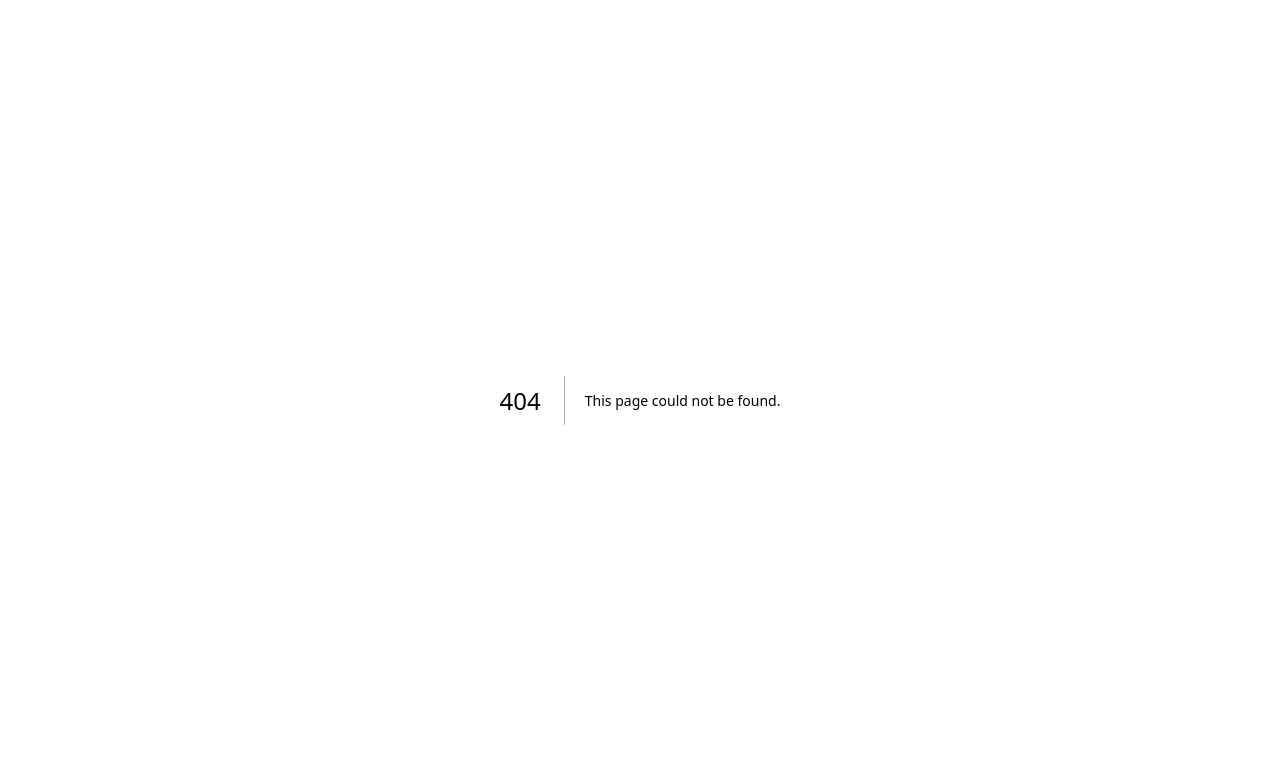
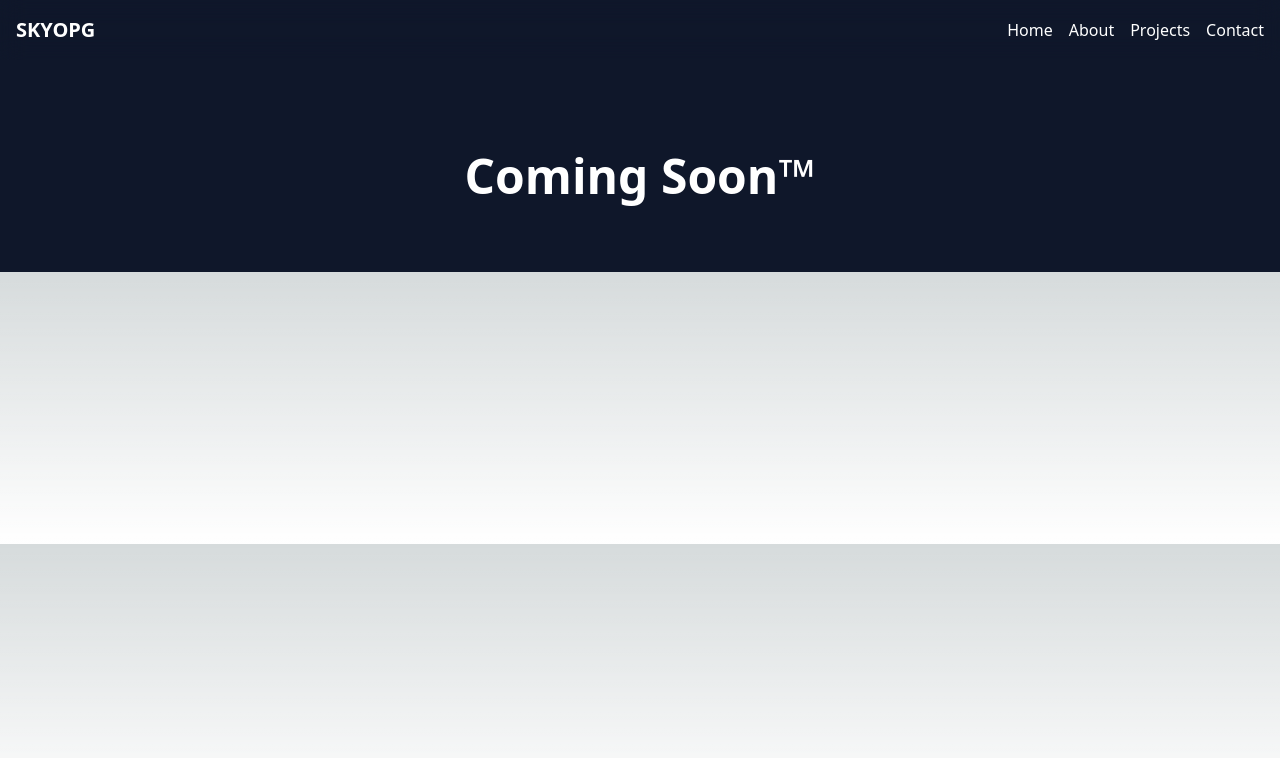
Before and after one commit to puffythedev/portfolio, a Next.js app: page /vanities in a window 1280 px wide. Before the commit this address had no page. Shown: the top 758 px of the page. Built offline with nearby package versions, Linux system fonts and the light colour scheme.

Commit message:
Create vanities.tsx

```diff
--- /dev/null
+++ b/pages/vanities.tsx
@@ -0,0 +1,14 @@
+import Navbar from '@/components/Navbar';
+import Title from '@/components/Title';
+import React from 'react';
+import Head from 'next/head';
+
+export default function SkyScript(){
+    return (
+        <div className="bg-slate-900 text-white"><Head>
+        <meta name='title' content='Soon' />
+        <meta name='description' content="jay is hot frfr" />
+      </Head> <Navbar /> <Title title='' desc='' /> <Title title='Coming Soon™' desc=' ' />
+        </div>
+    )
+}
```
